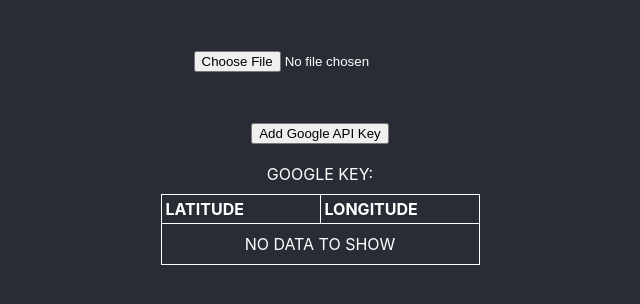
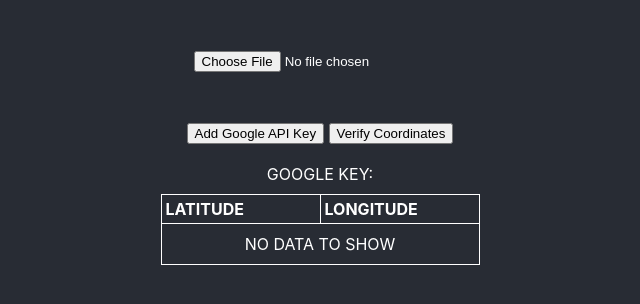
Before and after one commit to michaeljymsgutierrez/kml-extractor-source-code, a React (Create React App) app: page / in a window 1280 px wide. Shown: the top 304 px of the page, without its empty margins (320-960 px from the left). Built offline with nearby package versions, Linux system fonts and the light colour scheme.

Commit message:
Added coodinates verifier

```diff
--- a/src/App.js
+++ b/src/App.js
@@ -9,7 +9,6 @@ class App extends Component {
       coordinates: [],
       gKey: null
     };
-
   }
 
   componentDidMount() {
@@ -58,6 +57,22 @@ class App extends Component {
     }
   }
 
+  verifyCoordinates() {
+    const gUrl =
+      "https://maps.googleapis.com/maps/api/staticmap?size=1200x400&key=AIzaSyAkCJqZc45u1VDLCK1Wb9BaD7IwuLc3Als&path=color:red%7C";
+
+    const formattedCoordinates = this.state.coordinates.map(coordinate => {
+      return `${coordinate[0]},${coordinate[1]}`;
+    });
+
+    const closingCoordinates = this.state.coordinates[0].join();
+
+    const mapUrl = `${gUrl}
+    ${formattedCoordinates.join("|")}|${closingCoordinates}`;
+
+    window.open(mapUrl, "_blank");
+  }
+
   render() {
     return (
       <div className="App">
@@ -67,6 +82,10 @@ class App extends Component {
         <div className="kml-file-picker">
           <button onClick={() => this.addGoogleKey()}>
             Add Google API Key
+          </button>
+          &nbsp;
+          <button onClick={() => this.verifyCoordinates()}>
+            Verify Coordinates
           </button>
           <br />
           <br />
```
